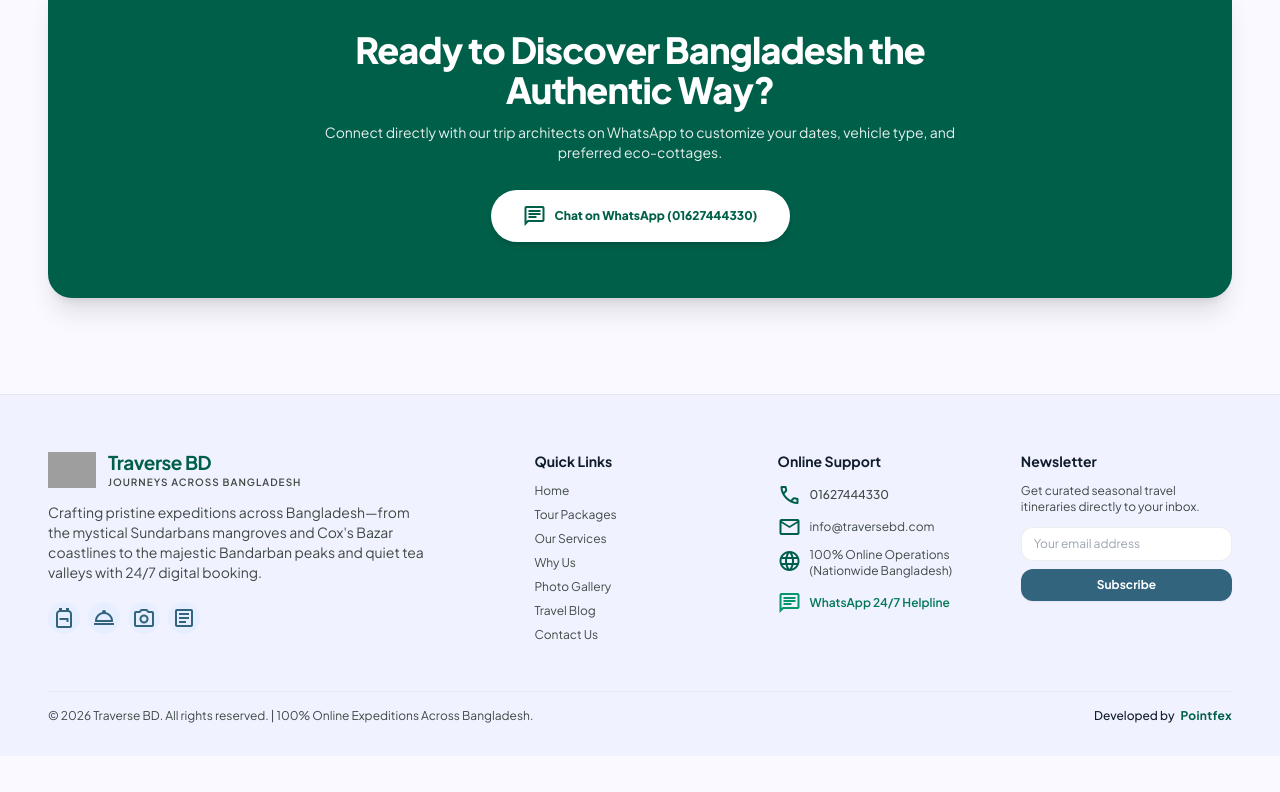
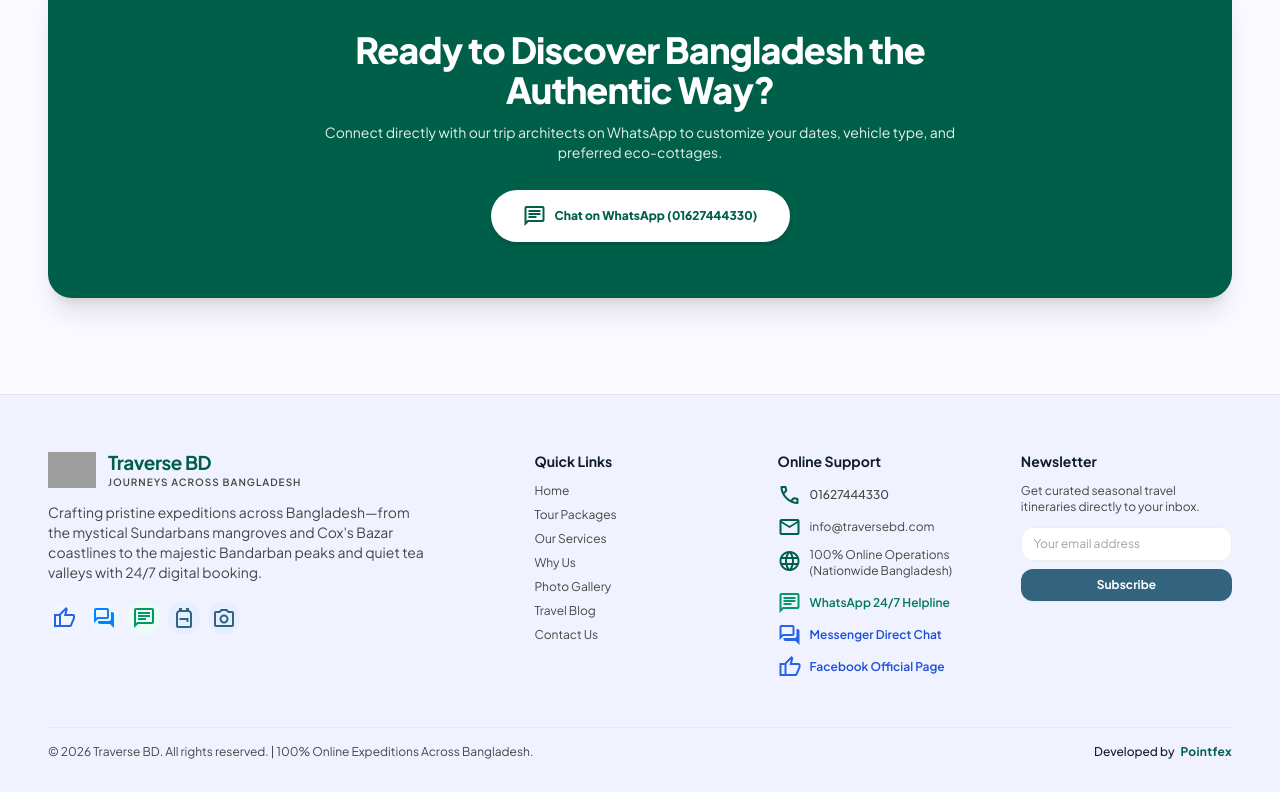
Before and after one commit to pointfex-hq/TraverseBD, a Next.js app: page /about in a window 1280 px wide. Shown: the part 2610-3402 px from the top of the page. Before the commit the page ends 3366 px from the top, so only its background shows below. Built offline with nearby package versions, Linux system fonts and the light colour scheme; grey boxes are pictures that could not be loaded.

Commit message:
feat(footer): add official facebook page and messenger direct links

```diff
--- a/frontend/components/layout/Footer.tsx
+++ b/frontend/components/layout/Footer.tsx
@@ -55,6 +55,36 @@ export default function Footer() {
               coastlines to the majestic Bandarban peaks and quiet tea valleys with 24/7 digital booking.
             </p>
             <div className="flex items-center gap-2 mt-2">
+              <a
+                aria-label="Official Facebook Page"
+                title="Official Facebook Page"
+                className="w-8 h-8 rounded-full bg-blue-50 text-blue-600 hover:bg-blue-600 hover:text-white flex items-center justify-center transition-all"
+                href="https://www.facebook.com/profile.php?id=61568715145902"
+                target="_blank"
+                rel="noopener noreferrer"
+              >
+                <span className="material-symbols-outlined text-[16px]">thumb_up</span>
+              </a>
+              <a
+                aria-label="Direct Facebook Messenger"
+                title="Direct Facebook Messenger"
+                className="w-8 h-8 rounded-full bg-blue-50 text-[#0084FF] hover:bg-[#0084FF] hover:text-white flex items-center justify-center transition-all"
+                href="https://www.facebook.com/messages/t/431751336697364"
+                target="_blank"
+                rel="noopener noreferrer"
+              >
+                <span className="material-symbols-outlined text-[16px]">forum</span>
+              </a>
+              <a
+                aria-label="WhatsApp Helpline"
+                title="WhatsApp Helpline"
+                className="w-8 h-8 rounded-full bg-emerald-50 text-emerald-600 hover:bg-[#25D366] hover:text-white flex items-center justify-center transition-all"
+                href={whatsappUrl}
+                target="_blank"
+                rel="noopener noreferrer"
+              >
+                <span className="material-symbols-outlined text-[16px]">chat</span>
+              </a>
               <Link
                 aria-label="Tour Packages"
                 className="w-8 h-8 rounded-full bg-surface-container flex items-center justify-center text-secondary hover:bg-primary hover:text-white transition-all"
@@ -63,25 +93,11 @@ export default function Footer() {
                 <span className="material-symbols-outlined text-[16px]">backpack</span>
               </Link>
               <Link
-                aria-label="Our Services"
-                className="w-8 h-8 rounded-full bg-surface-container flex items-center justify-center text-secondary hover:bg-primary hover:text-white transition-all"
-                href="/services"
-              >
-                <span className="material-symbols-outlined text-[16px]">room_service</span>
-              </Link>
-              <Link
                 aria-label="Photo Gallery"
                 className="w-8 h-8 rounded-full bg-surface-container flex items-center justify-center text-secondary hover:bg-primary hover:text-white transition-all"
                 href="/gallery"
               >
                 <span className="material-symbols-outlined text-[16px]">photo_camera</span>
-              </Link>
-              <Link
-                aria-label="Travel Blog"
-                className="w-8 h-8 rounded-full bg-surface-container flex items-center justify-center text-secondary hover:bg-primary hover:text-white transition-all"
-                href="/blog"
-              >
-                <span className="material-symbols-outlined text-[16px]">article</span>
               </Link>
             </div>
           </div>
@@ -142,6 +158,28 @@ export default function Footer() {
                 WhatsApp 24/7 Helpline
               </a>
             </div>
+            <div className="flex items-center gap-2 text-on-surface-variant text-xs">
+              <span className="material-symbols-outlined text-blue-600 text-[16px]">forum</span>
+              <a
+                className="text-blue-700 font-semibold hover:underline"
+                href="https://www.facebook.com/messages/t/431751336697364"
+                target="_blank"
+                rel="noopener noreferrer"
+              >
+                Messenger Direct Chat
+              </a>
+            </div>
+            <div className="flex items-center gap-2 text-on-surface-variant text-xs">
+              <span className="material-symbols-outlined text-blue-600 text-[16px]">thumb_up</span>
+              <a
+                className="text-blue-700 font-semibold hover:underline"
+                href="https://www.facebook.com/profile.php?id=61568715145902"
+                target="_blank"
+                rel="noopener noreferrer"
+              >
+                Facebook Official Page
+              </a>
+            </div>
           </div>
 
           {/* 4. Newsletter */}
```
